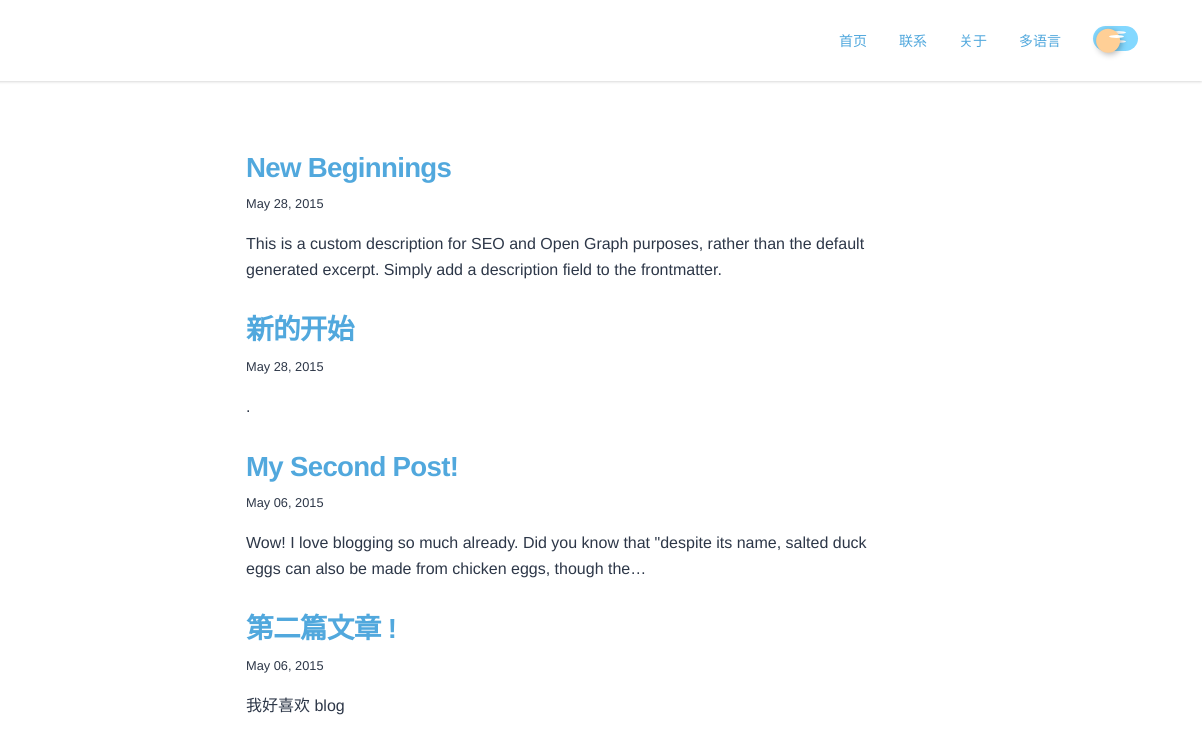
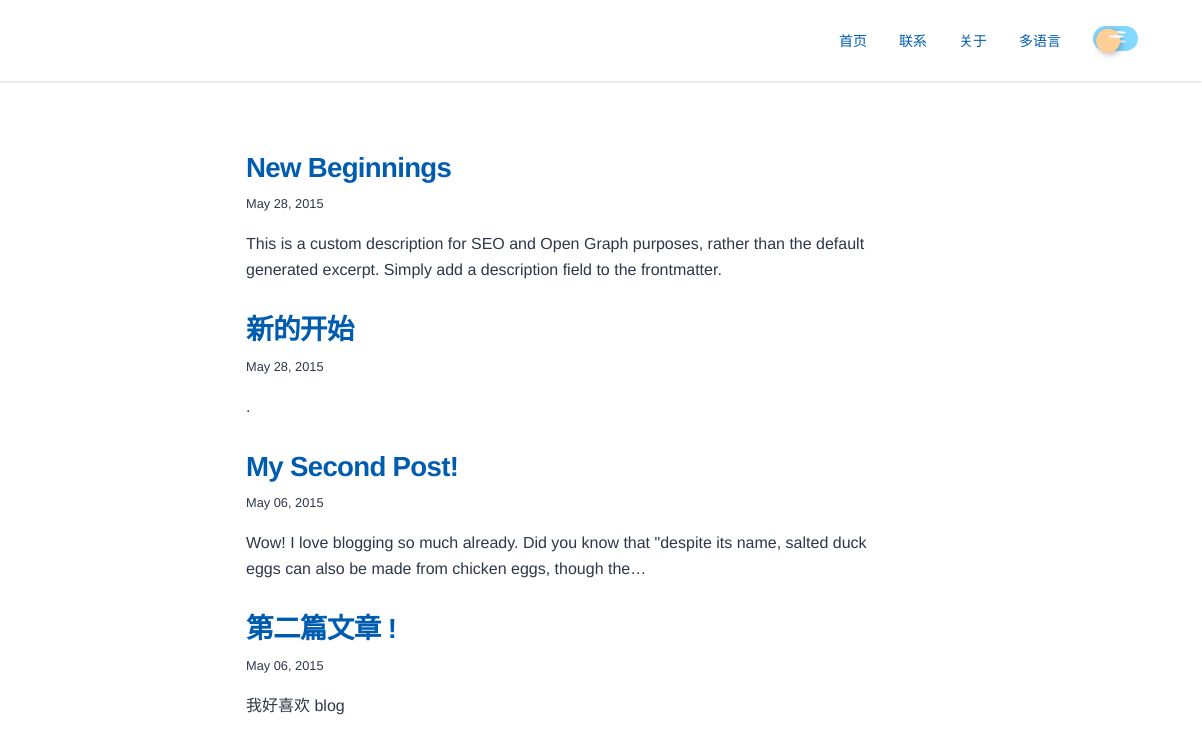
Before and after one commit to liiil825/gatsby-blog, a Gatsby site: page / in a window 1280 px wide. Shown: the top 747 px of the page, 78-1280 px from the left. Built offline with nearby package versions, Linux system fonts and the light colour scheme; Gatsby itself is replaced by a stand-in of ours; some packages are replaced by stand-ins of ours; what @tailwindcss/custom-forms would draw is missing.

Commit message:
style: add build tailwindcss.config

```diff
--- a/gatsby-browser.js
+++ b/gatsby-browser.js
@@ -2,6 +2,7 @@
 import "typeface-montserrat"
 import "typeface-merriweather"
 import "./src/css/index.css"
+import "./src/css/colors.css"
 // normalize CSS across browsers
 import "./src/css/normalize.css"
 import "./src/css/style.css"
--- a/src/components/dropdown-language.js
+++ b/src/components/dropdown-language.js
@@ -44,7 +44,7 @@ const LanguageDropdown = ({ langs = [], className }) => {
           langs.filter(lang => !lang.selected).map(lang => (
             <Link
               className={
-                `text-sm py-2 px-4 font-normal block w-full whitespace-no-wrap bg-transparent text-gray-800 hover:bg-primary dark:hover:text-white dark:hover:color-primary`
+                `text-sm py-2 px-4 font-normal block w-full whitespace-no-wrap bg-transparent text-gray-800 hover:bg-royalblue-500 hover:text-white  dark:hover:text-white dark:hover:color-primary`
               }
               to={lang.url} key={lang.langKey}>
                 <FormattedMessage id={lang.langKey} />
--- /dev/null
+++ b/src/css/colors.css
@@ -0,0 +1,128 @@
+:root {
+  --color-primary: #005caf;
+  --color-text: #566c73;
+  --color-text-light: #4f5969;
+  --color-heading: #0b1013;
+  --color-heading-black: black;
+  --color-accent: #d1dce5;
+  --color-denim-50: #f5fbfd;
+  --color-denim-100: #e3f8fc;
+  --color-denim-200: #bbeafa;
+  --color-denim-300: #8dd7f8;
+  --color-denim-400: #4eb2f7;
+  --color-denim-500: #2288f4;
+  --color-denim-600: #1864eb;
+  --color-denim-700: #184fcd;
+  --color-denim-800: #163c9a;
+  --color-denim-900: #123075;
+  --color-royalblue-50: #f5f9fc;
+  --color-royalblue-100: #e9f2fc;
+  --color-royalblue-200: #cdddfb;
+  --color-royalblue-300: #afc2fa;
+  --color-royalblue-400: #8895fa;
+  --color-royalblue-500: #5e67fa;
+  --color-royalblue-600: #4546f5;
+  --color-royalblue-700: #3837e2;
+  --color-royalblue-800: #2c2cb5;
+  --color-royalblue-900: #24258e;
+  --color-flamingo-50: #f6f6fb;
+  --color-flamingo-100: #f0ebfa;
+  --color-flamingo-200: #e1cff8;
+  --color-flamingo-300: #d2b0f7;
+  --color-flamingo-400: #c582f6;
+  --color-flamingo-500: #b555f6;
+  --color-flamingo-600: #9837f0;
+  --color-flamingo-700: #732cd9;
+  --color-flamingo-800: #5725ad;
+  --color-flamingo-900: #452088;
+  --color-cerise-50: #fcf9f9;
+  --color-cerise-100: #fceff5;
+  --color-cerise-200: #fad0eb;
+  --color-cerise-300: #f9a8db;
+  --color-cerise-400: #fa6fbe;
+  --color-cerise-500: #fa449e;
+  --color-cerise-600: #f32877;
+  --color-cerise-700: #d41f5d;
+  --color-cerise-800: #a51a46;
+  --color-cerise-900: #811636;
+  --color-sunset-50: #fcf9f7;
+  --color-sunset-100: #fcf0f0;
+  --color-sunset-200: #fad6df;
+  --color-sunset-300: #f9b2c1;
+  --color-sunset-400: #f97d90;
+  --color-sunset-500: #f95162;
+  --color-sunset-600: #f13142;
+  --color-sunset-700: #d12638;
+  --color-sunset-800: #a31f30;
+  --color-sunset-900: #801a28;
+  --color-mango-50: #fbf7f2;
+  --color-mango-100: #fbf0e2;
+  --color-mango-200: #f9ddc0;
+  --color-mango-300: #f7c189;
+  --color-mango-400: #f59548;
+  --color-mango-500: #f56b24;
+  --color-mango-600: #e94817;
+  --color-mango-700: #c7361a;
+  --color-mango-800: #9d2b1d;
+  --color-mango-900: #7d231c;
+  --color-carrot-50: #fbf8f1;
+  --color-carrot-100: #fbf3db;
+  --color-carrot-200: #f7e7aa;
+  --color-carrot-300: #f2d168;
+  --color-carrot-400: #ecad2a;
+  --color-carrot-500: #e68711;
+  --color-carrot-600: #d0620a;
+  --color-carrot-700: #a7490e;
+  --color-carrot-800: #803813;
+  --color-carrot-900: #642d14;
+  --color-orange-50: #fbfaf3;
+  --color-orange-100: #faf6de;
+  --color-orange-200: #f5ecaa;
+  --color-orange-300: #eeda67;
+  --color-orange-400: #e0b928;
+  --color-orange-500: #d0960e;
+  --color-orange-600: #af7109;
+  --color-orange-700: #85550c;
+  --color-orange-800: #624010;
+  --color-orange-900: #4b3211;
+  --color-green-50: #f7faf8;
+  --color-green-100: #f0f8ef;
+  --color-green-200: #dcf1d4;
+  --color-green-300: #bde3af;
+  --color-green-400: #7cca75;
+  --color-green-500: #43ac42;
+  --color-green-600: #2f8b2a;
+  --color-green-700: #2c6d28;
+  --color-green-800: #265226;
+  --color-green-900: #1f4022;
+  --color-cerulean-50: #f2f9fb;
+  --color-cerulean-100: #def7f9;
+  --color-cerulean-200: #b6edf2;
+  --color-cerulean-300: #82deec;
+  --color-cerulean-400: #3dc3e4;
+  --color-cerulean-500: #18a1d8;
+  --color-cerulean-600: #127fc1;
+  --color-cerulean-700: #16659c;
+  --color-cerulean-800: #164d73;
+  --color-cerulean-900: #143e59;
+
+  @apply light;
+}
+
+.dark {
+  --color-bg-primary: #202020;
+  --color-bg-secondary: #283141;
+  --color-text-primary: #f7fafc;
+  --color-text-secondary: #e2e8f0;
+  --color-text-accent: #81e6d9;
+  --color-heading: #e2e8f0;
+  --color-heading-black: #f7fafc;
+}
+
+.light {
+  --color-bg-primary: white;
+  --color-bg-secondary: #edf2f7;
+  --color-text-primary: #2d3748;
+  --color-text-secondary: #4a5568;
+  --color-text-accent: #2b6cb0;
+}
--- a/src/css/style.css
+++ b/src/css/style.css
@@ -50,31 +50,8 @@
   --fontSize-5: 2.074rem;
   --fontSize-6: 2.488rem;
   --fontSize-7: 2.986rem;
-  --color-primary: #51A8DD;
-  --color-text: #566C73;
-  --color-text-light: #4f5969;
-  --color-heading: #0B1013;
-  --color-heading-black: black;
-  --color-accent: #d1dce5;
-
-  @apply light;
 }
 
-.dark {
-  --color-bg-primary: #202020;
-  --color-bg-secondary: #283141;
-  --color-text-primary: #f7fafc;
-  --color-text-secondary: #e2e8f0;
-  --color-text-accent: #81e6d9;
-}
-
-.light {
-  --color-bg-primary: #ffffff;
-  --color-bg-secondary: #edf2f7;
-  --color-text-primary: #2d3748;
-  --color-text-secondary: #4a5568;
-  --color-text-accent: #2b6cb0;
-}
 
 /* HTML elements */
 
@@ -103,7 +80,7 @@ footer {
 
 hr {
   background: var(--color-accent);
-  height: 1px;
+  height: var(--spacing-px);
   border: 0;
 }
 
@@ -176,7 +153,9 @@ h6 > a {
 p {
   line-height: var(--lineHeight-relaxed);
   --baseline-multiplier: 0.179;
+
   --x-height-multiplier: 0.35;
+
   margin: var(--spacing-0) var(--spacing-0) var(--spacing-8) var(--spacing-0);
   padding: var(--spacing-0);
 }
@@ -238,7 +217,7 @@ table {
 }
 
 table thead tr th {
-  border-bottom: 1px solid var(--color-accent);
+  border-bottom: var(--spacing-px) solid var(--color-accent);
 }
 
 /* Link */
--- a/tailwind.config.js
+++ b/tailwind.config.js
@@ -8,6 +8,129 @@ module.exports = {
       white: '#fff',
     },
     extend: {
+      colors: {
+        denim: {
+          '50': 'var(--color-denim-50)',
+          '100': 'var(--color-denim-100)',
+          '200': 'var(--color-denim-200)',
+          '300': 'var(--color-denim-300)',
+          '400': 'var(--color-denim-400)',
+          '500': 'var(--color-denim-500)',
+          '600': 'var(--color-denim-600)',
+          '700': 'var(--color-denim-700)',
+          '800': 'var(--color-denim-800)',
+          '900': 'var(--color-denim-900)',
+      },
+        royalblue: {
+          '50': 'var(--color-royalblue-50)',
+          '100': 'var(--color-royalblue-100)',
+          '200': 'var(--color-royalblue-200)',
+          '300': 'var(--color-royalblue-300)',
+          '400': 'var(--color-royalblue-400)',
+          '500': 'var(--color-royalblue-500)',
+          '600': 'var(--color-royalblue-600)',
+          '700': 'var(--color-royalblue-700)',
+          '800': 'var(--color-royalblue-800)',
+          '900': 'var(--color-royalblue-900)',
+      },
+        flamingo: {
+          '50': 'var(--color-flamingo-50)',
+          '100': 'var(--color-flamingo-100)',
+          '200': 'var(--color-flamingo-200)',
+          '300': 'var(--color-flamingo-300)',
+          '400': 'var(--color-flamingo-400)',
+          '500': 'var(--color-flamingo-500)',
+          '600': 'var(--color-flamingo-600)',
+          '700': 'var(--color-flamingo-700)',
+          '800': 'var(--color-flamingo-800)',
+          '900': 'var(--color-flamingo-900)',
+      },
+        cerise: {
+          '50': 'var(--color-cerise-50)',
+          '100': 'var(--color-cerise-100)',
+          '200': 'var(--color-cerise-200)',
+          '300': 'var(--color-cerise-300)',
+          '400': 'var(--color-cerise-400)',
+          '500': 'var(--color-cerise-500)',
+          '600': 'var(--color-cerise-600)',
+          '700': 'var(--color-cerise-700)',
+          '800': 'var(--color-cerise-800)',
+          '900': 'var(--color-cerise-900)',
+      },
+        sunset: {
+          '50': 'var(--color-sunset-50)',
+          '100': 'var(--color-sunset-100)',
+          '200': 'var(--color-sunset-200)',
+          '300': 'var(--color-sunset-300)',
+          '400': 'var(--color-sunset-400)',
+          '500': 'var(--color-sunset-500)',
+          '600': 'var(--color-sunset-600)',
+          '700': 'var(--color-sunset-700)',
+          '800': 'var(--color-sunset-800)',
+          '900': 'var(--color-sunset-900)',
+      },
+        mango: {
+          '50': 'var(--color-mango-50)',
+          '100': 'var(--color-mango-100)',
+          '200': 'var(--color-mango-200)',
+          '300': 'var(--color-mango-300)',
+          '400': 'var(--color-mango-400)',
+          '500': 'var(--color-mango-500)',
+          '600': 'var(--color-mango-600)',
+          '700': 'var(--color-mango-700)',
+          '800': 'var(--color-mango-800)',
+          '900': 'var(--color-mango-900)',
+      },
+        carrot: {
+          '50': 'var(--color-carrot-50)',
+          '100': 'var(--color-carrot-100)',
+          '200': 'var(--color-carrot-200)',
+          '300': 'var(--color-carrot-300)',
+          '400': 'var(--color-carrot-400)',
+          '500': 'var(--color-carrot-500)',
+          '600': 'var(--color-carrot-600)',
+          '700': 'var(--color-carrot-700)',
+          '800': 'var(--color-carrot-800)',
+          '900': 'var(--color-carrot-900)',
+      },
+        orange: {
+          '50': 'var(--color-orange-50)',
+          '100': 'var(--color-orange-100)',
+          '200': 'var(--color-orange-200)',
+          '300': 'var(--color-orange-300)',
+          '400': 'var(--color-orange-400)',
+          '500': 'var(--color-orange-500)',
+          '600': 'var(--color-orange-600)',
+          '700': 'var(--color-orange-700)',
+          '800': 'var(--color-orange-800)',
+          '900': 'var(--color-orange-900)',
+      },
+        green: {
+          '50': 'var(--color-green-50)',
+          '100': 'var(--color-green-100)',
+          '200': 'var(--color-green-200)',
+          '300': 'var(--color-green-300)',
+          '400': 'var(--color-green-400)',
+          '500': 'var(--color-green-500)',
+          '600': 'var(--color-green-600)',
+          '700': 'var(--color-green-700)',
+          '800': 'var(--color-green-800)',
+          '900': 'var(--color-green-900)',
+      },
+        cerulean: {
+          '50': 'var(--color-cerulean-50)',
+          '100': 'var(--color-cerulean-100)',
+          '200': 'var(--color-cerulean-200)',
+          '300': 'var(--color-cerulean-300)',
+          '400': 'var(--color-cerulean-400)',
+          '500': 'var(--color-cerulean-500)',
+          '600': 'var(--color-cerulean-600)',
+          '700': 'var(--color-cerulean-700)',
+          '800': 'var(--color-cerulean-800)',
+          '900': 'var(--color-cerulean-900)',
+      },
+
+      },
       backgroundColor: {
         primary: "var(--color-bg-primary)",
         secondary: "var(--color-bg-secondary)",
```
Also changed, not shown: .stylelintrc.json, 4 other files.
